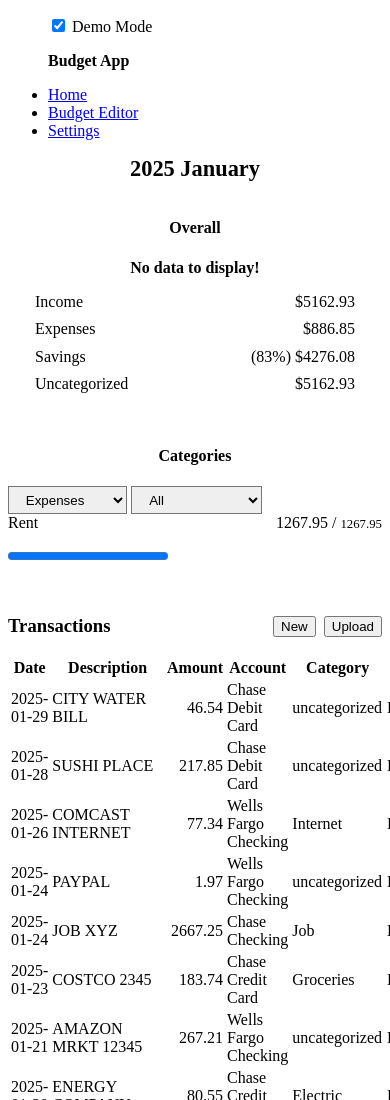
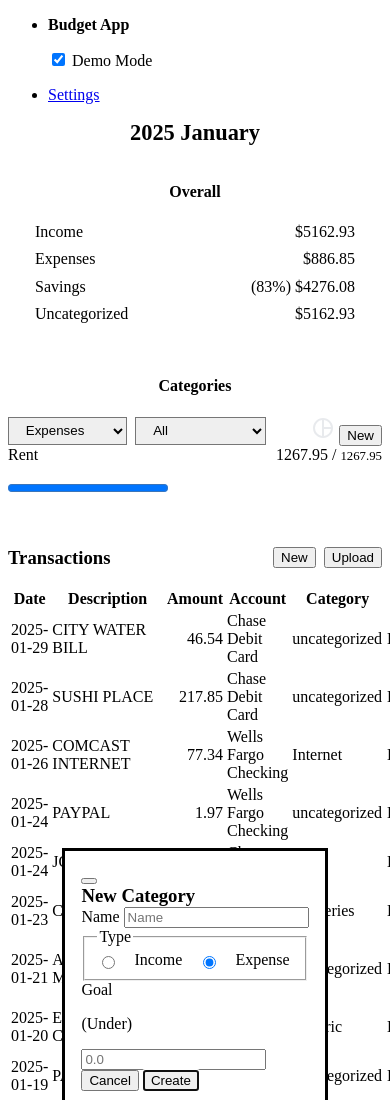
Before and after one commit to dthigpen/budget-app, a website with bundled scripts: page public/index.html in a window 390 px wide. Shown: the top 1100 px of the page. Built offline with nearby package versions, Linux system fonts and the light colour scheme; files whose address does not match are found by name.

Commit message:
WIP Category rework

```diff
--- a/public/css/index.css
+++ b/public/css/index.css
@@ -231,11 +231,38 @@ x-categories {
 
 .totals-section > .chart-section {
   padding-bottom: 1rem;
+  /* flex: 1 1 auto; */
+  display: none;
+}
+
+.totals-section .toggle-chart {
+	display: none;
 }
 .totals-section > x-totals-list {
   max-width: 20rem;
   width: 100%;
   padding-bottom: 1rem;
+  /* flex: 1 1 auto; */
+}
+
+@media (min-width: 768px) {
+	.totals-section > .chart-section {
+		display: block; /* Show chart by default */
+	}
+
+	.totals-section .toggle-chart {
+		display: none; /* No toggle button needed on large screens */
+	}
+}
+
+@media (max-width: 767px) {
+	.totals-section > .chart-section {
+		display: none; /* Hide chart by default */
+	}
+
+	.totals-section .toggle-chart {
+		display: inline-block; /* Show toggle button needed on small screens */
+	}
 }
 .breakdown-sections-container > .totals-section {
   flex-grow: 3;
@@ -248,7 +275,7 @@ x-categories {
   gap: 0.4rem;
 }
 .categories-section-old,
-x-categories > .filters {
+x-categories .filters {
   display: flex;
   flex-direction: row;
   justify-content: start;
@@ -257,8 +284,21 @@ x-categories > .filters {
   gap: 0.5rem;
 }
 
+.plain {
+	color: inherit;
+	text-decoration: none;
+}
+x-categories .filters-bar {
+ 	display: flex;
+   flex-direction: row;
+   justify-content: space-between;
+   align-items: center;
+   flex-wrap: wrap;
+   gap: 0.5rem;
+}
+
 .categories-section-old,
-x-categories > .filters > * {
+x-categories .filters > * {
   margin-bottom: 0;
 }
 
--- a/public/index.html
+++ b/public/index.html
@@ -36,6 +36,8 @@
 
                   <div class="totals-section">
                     <h4 class="chart-title center">Overall</h4>
+
+
                     <div class="chart-section">
                       <div
                         id="categories-chart-msg"
@@ -67,6 +69,7 @@
             <a href="#/">Go to the home page</a>
           </x-route>
         </x-route>
+        <x-category-dialog></x-category-dialog>
         <x-transaction-dialog></x-transaction-dialog>
         <x-assign-category-dialog></x-assign-category-dialog>
         <dialog id="delete-transaction-confirm-dialog">
--- a/public/js/components/categories.js
+++ b/public/js/components/categories.js
@@ -40,6 +40,7 @@ class Categories extends HTMLElement {
     this.innerHTML = html`
       <div class="categories-section">
         <h4 class="center">Categories</h4>
+        <div class="filters-bar">
         <div class="filters">
           <select
             name="category-type-select"
@@ -58,6 +59,11 @@ class Categories extends HTMLElement {
             <option value="ontrack">On track</option>
             <option value="overbudget">Overbudget</option>
           </select>
+        </div>
+        <div>
+          <img class="toggle-chart" src="img/pie_chart_light.svg"/>
+          <button class="new-category-btn">New</button>
+        </div>
         </div>
         <div class="top-categories-list">
           <div class="top-categories-item">
--- /dev/null
+++ b/public/js/components/category-dialog.js
@@ -0,0 +1,100 @@
+import { html } from '../html.js';
+import { checkValidity } from '../util.js';
+
+class CategoryDialog extends HTMLElement {
+  connectedCallback() {
+    this.innerHTML = html`
+      <dialog id="category-dialog" open>
+        <article>
+          <header>
+            <button
+              id="category-dialog-close-btn"
+              aria-label="Close"
+              rel="prev"
+              data-target="category-dialog"
+              onclick="toggleModal(event)"
+            ></button>
+            <h3 class="title">New Category</h3>
+          </header>
+          <div class="form-container">
+            <form>
+                <label>
+                  Name
+                  <input
+                    name="name"
+                    placeholder="Name"
+                    minlength="1"
+                    required
+                  />
+                </label>
+                	<fieldset>
+                	<legend>Type</legend>
+                <div class="form-row">
+                	<input type="radio" id="income" name="category-type"/>
+                	<label htmlFor="income">Income</label>
+                	<input type="radio" id="expense" name="category-type" checked/>
+                	<label htmlFor="expense">Expense</label>
+                </div>
+                </fieldset>
+                <div class="form-row">
+                  <label>
+                    Goal
+                    <p>(Under)</p>
+                    <input
+	                    type="number"
+	                    name="goal"
+	                    min="0.01"
+	                    step="0.01"
+	                    placeholder="0.0"
+	                  />
+                  </label>
+                </div>
+            </form>
+          </div>
+          <footer>
+            <button
+              id="category-dialog-cancel-btn"
+              role="button"
+              class="secondary"
+              data-target="category-dialog"
+            >
+              Cancel
+            </button>
+            <button class="-gone" id="category-dialog-delete-btn">
+              Delete
+            </button>
+
+            <button
+              id="category-dialog-create-btn"
+              autofocus
+              data-target="category-dialog"
+            >
+              Create
+            </button>
+          </footer>
+        </article>
+      </dialog>
+    `;
+    return
+    const appContext = this.closest('x-app-context');
+    const dialog = this.querySelector('dialog');
+    // setup initial listeners: validation, buttons
+    const cancelEl = document.getElementById('category-dialog-cancel-btn');
+    const deleteEl = document.getElementById('category-dialog-delete-btn');
+    const createEl = document.getElementById('category-dialog-create-btn');
+    const nameInput = this.querySelector('[name="name"]');
+    const typeInput = this.querySelector('[name="type"]');
+    const goalInut = this.querySelector('[name="goal"]');
+
+
+    appContext.addEventListener('closeCategoryDialog', () => {
+      dialog.removeAttribute('open');
+    });
+  }
+
+  update() {}
+}
+
+export const registerCategoryDialog = () => {
+  customElements.define('x-category-dialog', CategoryDialog);
+};
--- a/public/js/components/nav.js
+++ b/public/js/components/nav.js
@@ -5,17 +5,15 @@ class Nav extends HTMLElement {
     this.innerHTML = html`
       <nav>
         <ul>
+        	<li><a class="plain" href="#"><strong>Budget App</strong></a></li>
+        </ul>
+        <ul>
           <label>
             <input name="demo-mode-switch" type="checkbox" role="switch" />
             Demo Mode
           </label>
         </ul>
         <ul>
-          <strong>Budget App</strong>
-        </ul>
-        <ul>
-          <li><a href="#">Home</a></li>
-          <li><a href="#/budget">Budget Editor</a></li>
           <li><a href="#/settings">Settings</a></li>
         </ul>
       </nav>
--- a/public/js/index.js
+++ b/public/js/index.js
@@ -10,6 +10,7 @@ import { registerCategories } from './components/categories.js';
 import { registerTotalsList } from './components/totals-list.js';
 import { registerTransactions } from './components/transactions.js';
 import { registerTransactionDialog } from './components/transaction-dialog.js';
+import { registerCategoryDialog } from './components/category-dialog.js';
 import { registerBudgetEditor } from './components/budget-editor.js';
 import { registerAsignCategoryDialog } from './components/assign-category-dialog.js';
 
@@ -28,6 +29,7 @@ const app = () => {
   registerTotalsList();
   registerTransactions();
   registerTransactionDialog();
+  registerCategoryDialog();
   registerBudgetEditor();
   registerAsignCategoryDialog();
   // load data from storage and generate reports
@@ -35,6 +37,15 @@ const app = () => {
   appContext.loadFromLocalStorage();
   appContext.selectedMonth = getCurrentYearMonth();
 
+
+	const toggleButton = document.querySelector('.toggle-chart');
+	const chart = document.querySelector('.chart-section');
+	toggleButton.addEventListener('click', () => {
+		const isVisible = chart.style.display === 'block';
+		chart.style.display = isVisible ? 'none' : 'block';
+		toggleButton.setAttribute('aria-expanded', !isVisible)
+		toggleButton.textContent = isVisible ? 'Show Chart' : 'Hide Chart'
+	})
   console.log('App loaded');
 };
 
```
Also changed, not shown: public/img/pie_chart_dark.svg (added), public/img/pie_chart_light.svg (added).
